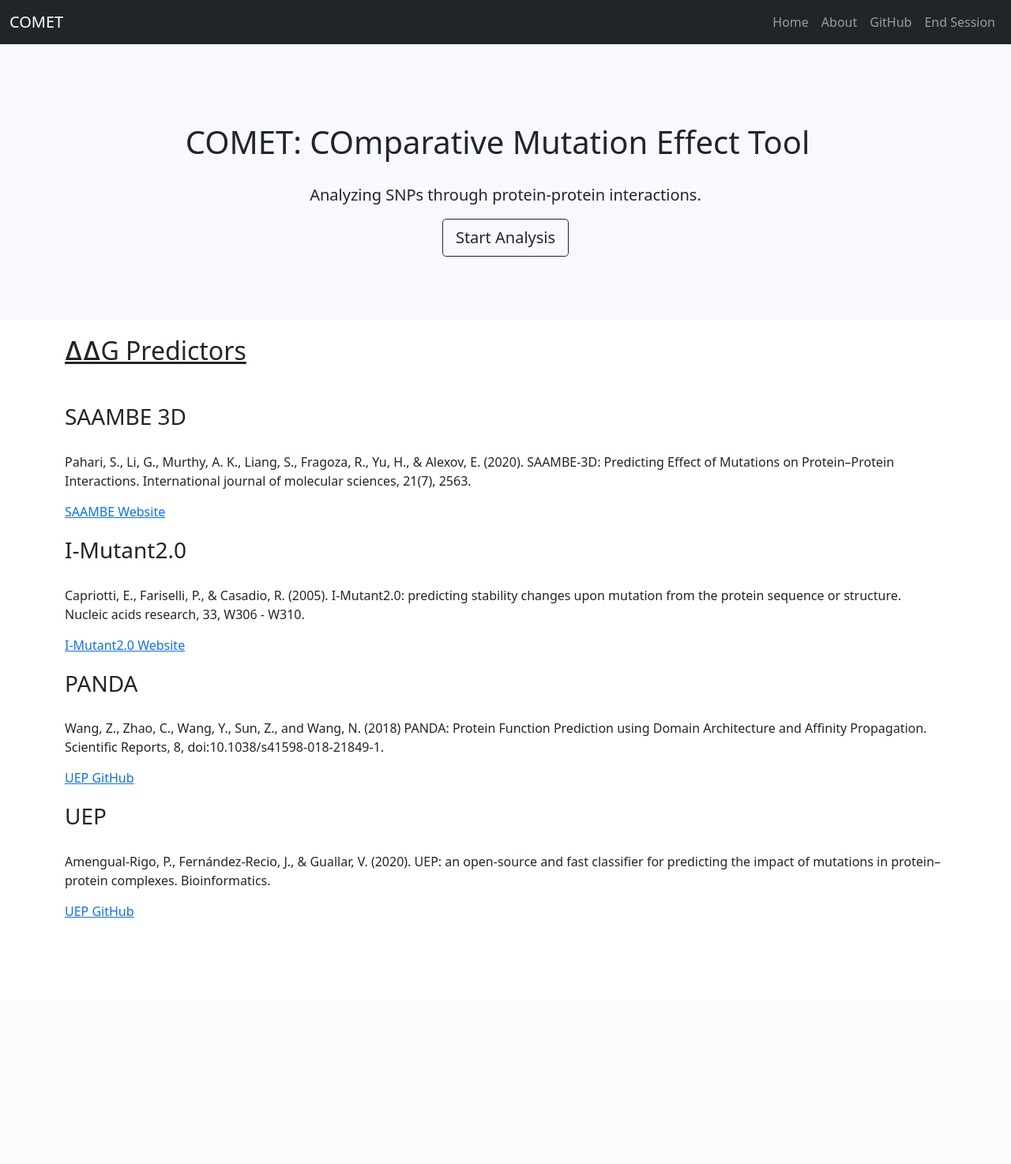
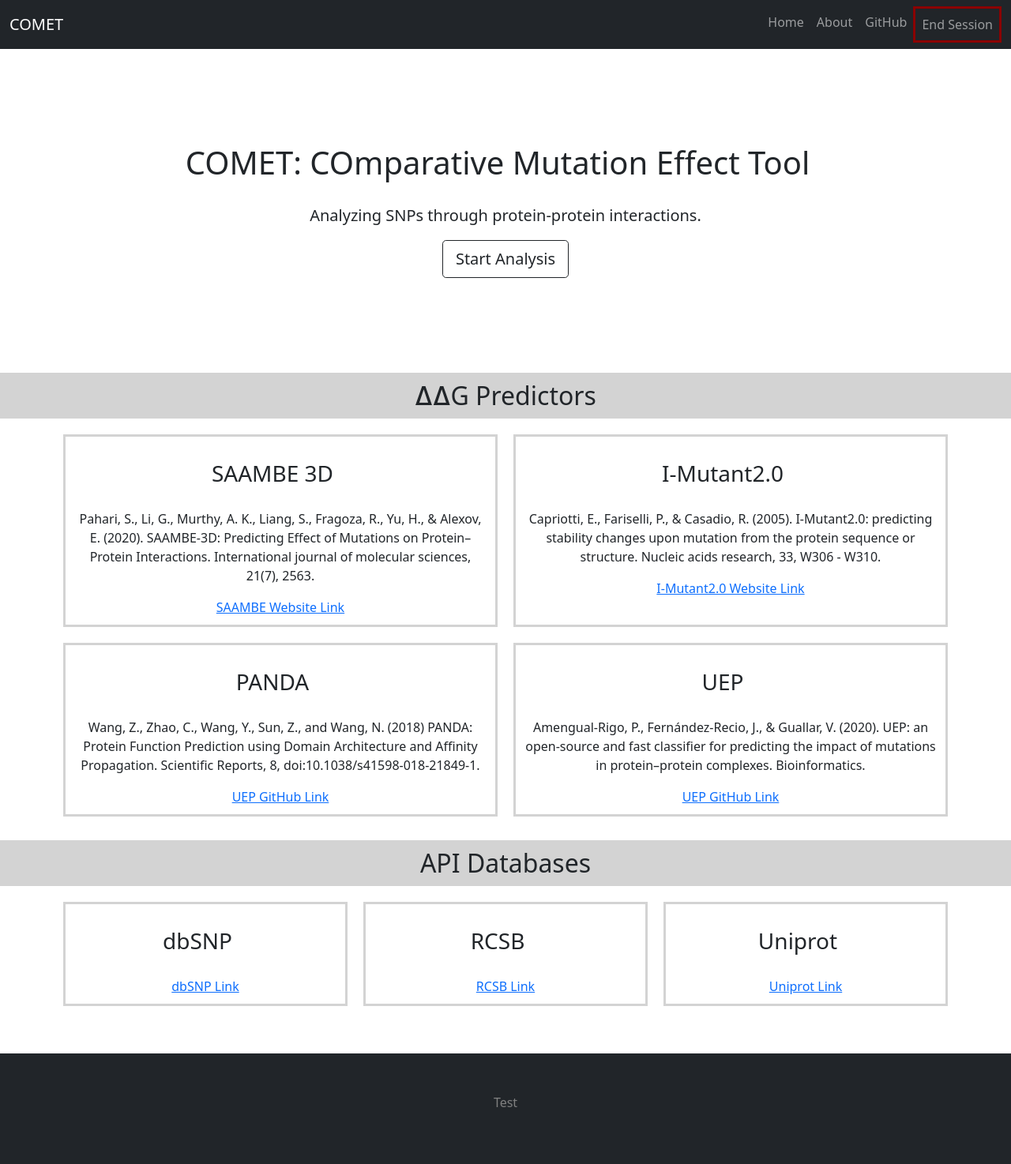
Before and after one commit to cameosam/comet, a Flask app: page / in a window 1280 px wide. Shown: the whole page at 79% size. Before the commit the page ends 1162 px from the top, so only its background shows below. Run offline with Flask 2, Linux system fonts and the light colour scheme.

Commit message:
aoda compliance (colour, format, styling, page links)

```diff
--- a/static/style.css
+++ b/static/style.css
@@ -5,14 +5,14 @@ h1 {
     padding: 20px 20px 20px 0;
 }
 
-p {
+/* p {
     margin-bottom: 5px;
     padding-bottom: 10px;
-}
+} */
 
-body {
+/* body {
     padding-bottom: 100px;
-}
+} */
 
 table {
     border-collapse: collapse;
@@ -24,18 +24,37 @@ td {
     text-align: left;
     padding: 8px;
 }
+footer {
+    text-align: center;
+    margin-top: 50px;
+    padding: 50px;
+    background-color:#212529;
+    color: grey;
 
+  }
 /**CLASS SELECTORS**/
+.jumpto {
+    margin-top: 10px;
+    text-align: right;
+}
 .snp-info {
     padding: 10px;
     margin: 10px;
     border-style: solid;
     border-color:lightgrey;
 }
+.file-upload-info {
+    padding: 10px;
+    margin-top: 10px;
+    margin-bottom: 20px;
+    border-style: solid;
+    border-color:lightgrey;
+}
 .result-titles {
+    text-align: center;
     background-color: lightgrey;
     padding: 10px;
-    margin: 10px 10px 10px 0;
+    margin: 20px 0 10px 0;
 }
 .nav-btn {
     position: absolute;
@@ -48,9 +67,23 @@ td {
     margin-top: 20px;
 }
 .jumbotron {
-    background-color: GhostWhite;
     text-align: center;
-    padding:80px;
+    padding:100px;
+}
+.predictors {
+    text-align: center;
+}
+.left-box{
+    background-color:#FFFFFF;width:50%;float: left;
+}
+.right-box{
+    background-color:#FFFFFF;width:50%;float: right;
+}
+.left-graph{
+    float:left;margin-left:2em;margin-bottom:2em
+}
+.right-graph{
+    float:right;margin-right:2em;margin-bottom:2em
 }
 
 /**ID SELECTORS**/
@@ -63,3 +96,13 @@ td {
     display: flex;
     position: relative;
 }
+#loading {
+    display:none
+}
+#viewport{
+    width:100%; height:300px;
+}
+
+/* input[type="file"] {
+    display: none;
+} */
--- a/templates/base.html
+++ b/templates/base.html
@@ -29,13 +29,19 @@
         <li><a class="nav-link" href="/home">Home</a></li>
         <li><a class="nav-link" href="/about">About</a></li>
         <li><a class="nav-link" href="https://github.com/cameosam/comet">GitHub</a>
-                <li><a class="nav-link" href="/endsession">End Session</a>
+        <li><a class="nav-link" style="border-style: solid; border-color: darkred;" href="/endsession">End Session</a>
         </li>
       </ul>
     </div>
     </div>
   </nav>
-    {% block content %} {% endblock %}
+
+  {% block content %}
+
+  {% endblock %}
+  <footer>
+    <p>Test</p>
+  </footer>
 
 </body>
 
--- a/templates/index.html
+++ b/templates/index.html
@@ -1,40 +1,72 @@
-{% extends "base.html" %} {% block title %} COMET Home{% endblock %} {% block content
+{% extends "base.html" %} {% block title %}COMET Home{% endblock %} {% block content
     %}
 
 <div class="jumbotron">
   <h1>COMET: COmparative Mutation Effect Tool</h1>
   <p class="lead">Analyzing SNPs through protein-protein interactions.</p>
+  <p></p>
   <input type="button" class="btn btn-outline-dark btn-lg" onClick="location.href='/input'" value="Start Analysis" />
 </div>
-
-<div class="container">
-  <h2><u>∆∆G Predictors</u></h2>
+<h2 class="result-titles">∆∆G Predictors</h2>
+<div class="container predictors">
+  <div class="row">
+    <div class="col-sm snp-info">
       <h3>SAAMBE 3D</h3>
       <p>
         Pahari, S., Li, G., Murthy, A. K., Liang, S., Fragoza, R., Yu, H., & Alexov,
         E. (2020). SAAMBE-3D: Predicting Effect of Mutations on Protein–Protein
         Interactions. International journal of molecular sciences, 21(7), 2563.
       </p>
-  <a href="http://compbio.clemson.edu/saambe_webserver/">SAAMBE Website</a>
+      <a href="http://compbio.clemson.edu/saambe_webserver/">SAAMBE Website Link</a>
+    </div>
+    <div class="col-sm snp-info">
       <h3>I-Mutant2.0</h3>
       <p>
         Capriotti, E., Fariselli, P., & Casadio, R. (2005). I-Mutant2.0: predicting
         stability changes upon mutation from the protein sequence or structure.
         Nucleic acids research, 33, W306 - W310.
       </p>
-  <a href="https://folding.biofold.org/i-mutant/i-mutant2.0.html">I-Mutant2.0 Website</a>
+      <a href="https://folding.biofold.org/i-mutant/i-mutant2.0.html">I-Mutant2.0 Website Link</a>
+    </div>
+  </div>
+  <div class="row">
+    <div class="col-sm snp-info">
       <h3>PANDA</h3>
       <p>
         Wang, Z., Zhao, C., Wang, Y., Sun, Z., and Wang, N. (2018) PANDA: Protein Function Prediction using Domain
         Architecture and Affinity Propagation. Scientific Reports, 8, doi:10.1038/s41598-018-21849-1.
       </p>
-  <a href="http://dna.cs.miami.edu/PANDA/">UEP GitHub</a>
+      <a href="http://dna.cs.miami.edu/PANDA/">UEP GitHub Link</a>
+    </div>
+    <div class="col-sm snp-info">
       <h3>UEP</h3>
       <p>
         Amengual-Rigo, P., Fernández-Recio, J., & Guallar, V. (2020). UEP: an
         open-source and fast classifier for predicting the impact of mutations
         in protein–protein complexes. Bioinformatics.
       </p>
-  <a href="https://github.com/pepamengual/UEP">UEP GitHub</a>
+      <a href="https://github.com/pepamengual/UEP">UEP GitHub Link</a>
     </div>
+  </div>
+</div>
+<h2 class="result-titles">API Databases</h2>
+<div class="container predictors">
+
+  <div class="row">
+    <div class="col-sm snp-info">
+      <h3>dbSNP</h3>
+      <a href="https://www.ncbi.nlm.nih.gov/snp/">dbSNP Link</a>
+    </div>
+    <div class="col-sm snp-info">
+      <h3>RCSB</h3>
+      <a href="https://www.rcsb.org">RCSB Link</a>
+    </div>
+    <div class="col-sm snp-info">
+      <h3>Uniprot</h3>
+      <a href="https://www.uniprot.org">Uniprot Link</a>
+    </div>
+  </div>
+</div>
+
+
 {% endblock %}
```
Also changed, not shown: templates/input.html (+25 -5 lines), templates/output.html (+88 -40 lines), templates/select.html (+4 -3 lines). Lines whose indentation alone changed are shown as unchanged.
